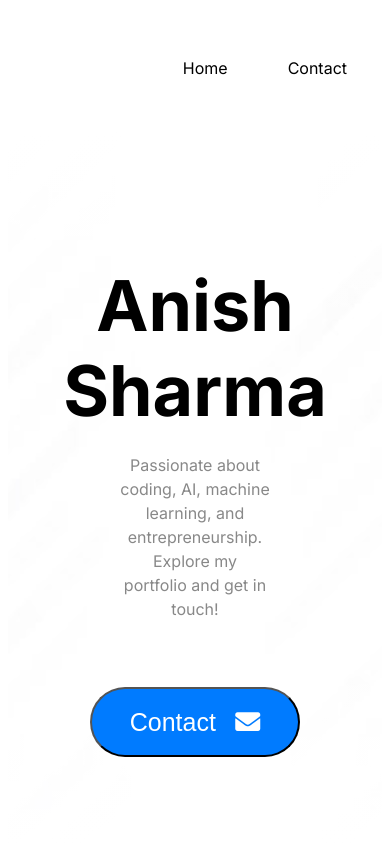
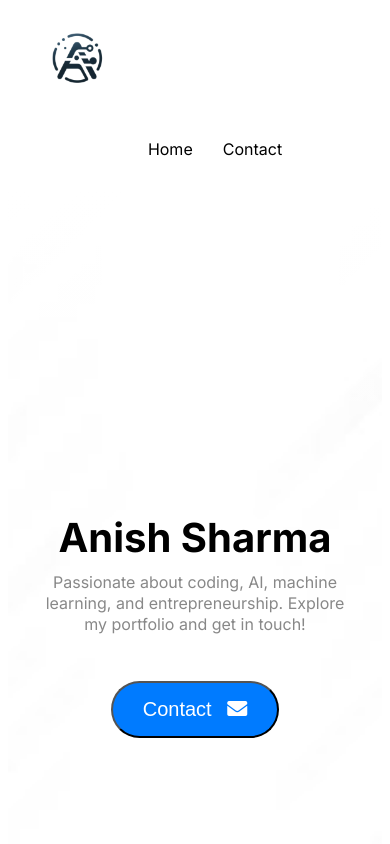
Before and after one commit to anishsharma21/cc-personal-portfolio, a plain HTML site: page index.html in a window 390 px wide. Shown: the top 844 px of the page. Drawn offline with Linux system fonts and the light colour scheme.

Commit message:
Update mobile view styles in styles.css

```diff
--- a/styles.css
+++ b/styles.css
@@ -296,3 +296,105 @@ body {
 #scrollTopButton:hover i {
     cursor: pointer;
 }
+
+
+/* Mobile View */
+
+@media screen and (max-width: 768px) {
+    .nav-grid {
+        grid-template-columns: 1fr;
+        padding: 10px;
+    }
+
+    .links {
+        justify-content: center;
+        gap: 10px;
+    }
+
+    .links a {
+        padding: 5px 10px;
+    }
+
+    .nav-container {
+        width: 90%;
+    }
+
+    .logo img {
+        width: 80px;
+    }
+
+    .main-content {
+        height: calc(100vh);
+    }
+
+    .main-content h1 {
+        font-size: 40px;
+        margin-bottom: 10px;
+    }
+
+    .intro {
+        width: 80%;
+        line-height: 1.3;
+    }
+
+    .cta-button {
+        padding: 15px 30px;
+        font-size: 20px;
+        margin-top: 30px;
+        border-radius: 50px;
+    }
+
+    .cta-button i {
+        margin-left: 10px;
+    }
+
+    .main-content {
+        height: calc(100vh);
+    }
+
+    .main-content h1 {
+        font-size: 40px;
+        margin-bottom: 10px;
+    }
+
+    .intro {
+        width: 80%;
+        line-height: 1.3;
+    }
+
+    .cta-button {
+        padding: 15px 30px;
+        font-size: 20px;
+        margin-top: 30px;
+        border-radius: 50px;
+    }
+
+    .cta-button i {
+        margin-left: 10px;
+    }
+
+    .main-content {
+        height: calc(100vh);
+    }
+
+    .main-content h1 {
+        font-size: 40px;
+        margin-bottom: 10px;
+    }
+
+    .intro {
+        width: 80%;
+        line-height: 1.3;
+    }
+
+    .cta-button {
+        padding: 15px 30px;
+        font-size: 20px;
+        margin-top: 30px;
+        border-radius: 50px;
+    }
+
+    .cta-button i {
+        margin-left: 10px;
+    }
+}
```
